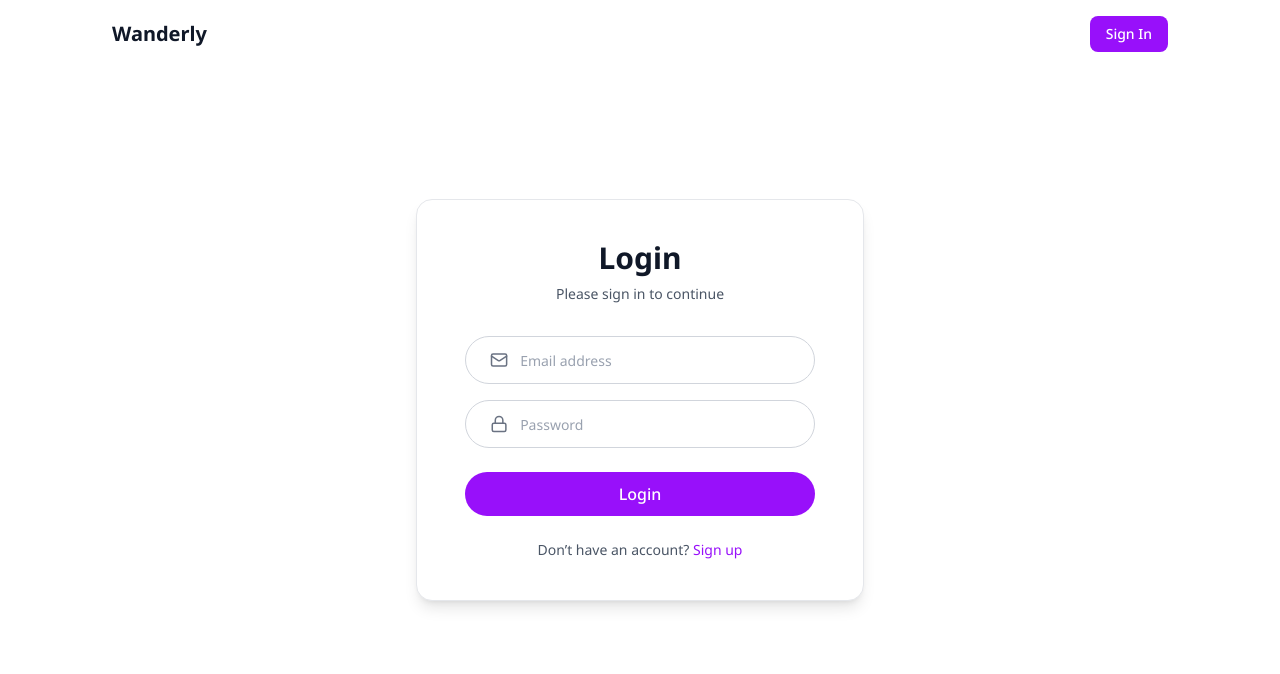
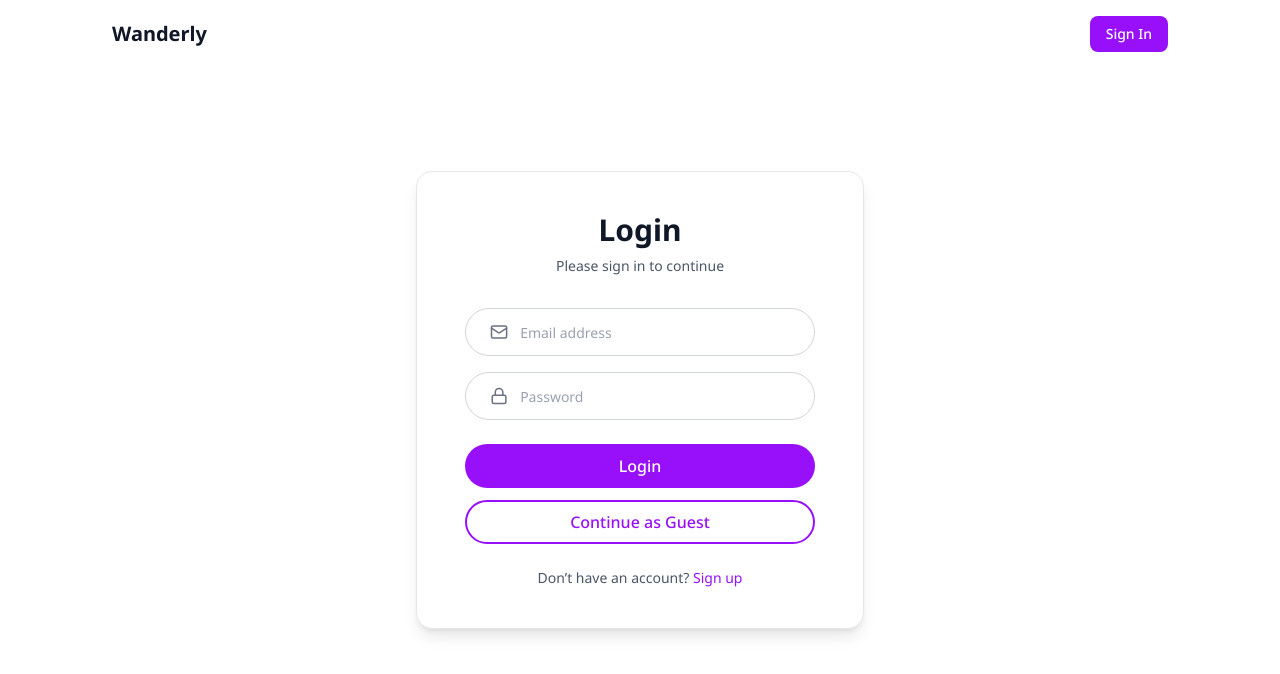
Before and after one commit to armanulhaq/wanderly, a React (Vite) app in the folder client/: page /login in a window 1280 px wide. Shown: the top 674 px of the page. Built offline with nearby package versions, Linux system fonts and the light colour scheme; no server answers.

Commit message:
add guest login logic also logging out now takes users to home page not login page

```diff
--- a/client/src/components/Navbar.tsx
+++ b/client/src/components/Navbar.tsx
@@ -23,7 +23,7 @@ const Navbar = () => {
             );
             if (!res.ok) throw new Error("Failed to logout");
             dispatch(setUser({ name: "", email: "" }));
-            navigate("/login");
+            navigate("/");
         } catch (error) {
             console.log(error);
         } finally {
--- a/client/src/pages/Login.tsx
+++ b/client/src/pages/Login.tsx
@@ -26,6 +26,32 @@ const Login = () => {
                 }
             );
             if (!res.ok) throw new Error("Failed to login");
+            const data = await res.json();
+            dispatch(setUser(data.user));
+            navigate("/plan");
+        } catch (error) {
+            console.log(error);
+        } finally {
+            setLoading(false);
+        }
+    };
+
+    const handleGuestLogin = async () => {
+        try {
+            setLoading(true);
+            const res = await fetch(
+                `${import.meta.env.VITE_BACKEND_URL}/api/auth/login`,
+                {
+                    method: "POST",
+                    headers: { "Content-Type": "application/json" },
+                    body: JSON.stringify({
+                        email: "guest@gmail.com",
+                        password: "guest"
+                    }),
+                    credentials: "include",
+                }
+            );
+            if (!res.ok) throw new Error("Failed to login as guest");
             const data = await res.json();
             dispatch(setUser(data.user));
             navigate("/plan");
@@ -81,8 +107,19 @@ const Login = () => {
                 <button
                     type="submit"
                     className="mt-6 w-full h-11 rounded-full text-white bg-purple-600 hover:bg-purple-700 transition-colors font-medium cursor-pointer"
+                    disabled={loading}
                 >
                     {loading ? "Logging in..." : "Login"}
+                </button>
+
+                {/* Guest Login */}
+                <button
+                    type="button"
+                    onClick={handleGuestLogin}
+                    className="mt-3 w-full h-11 rounded-full text-purple-600 bg-white border-2 border-purple-600 hover:bg-purple-50 transition-colors font-medium cursor-pointer"
+                    disabled={loading}
+                >
+                    {loading ? "Logging in..." : "Continue as Guest"}
                 </button>
 
                 {/* Signup link */}
```
